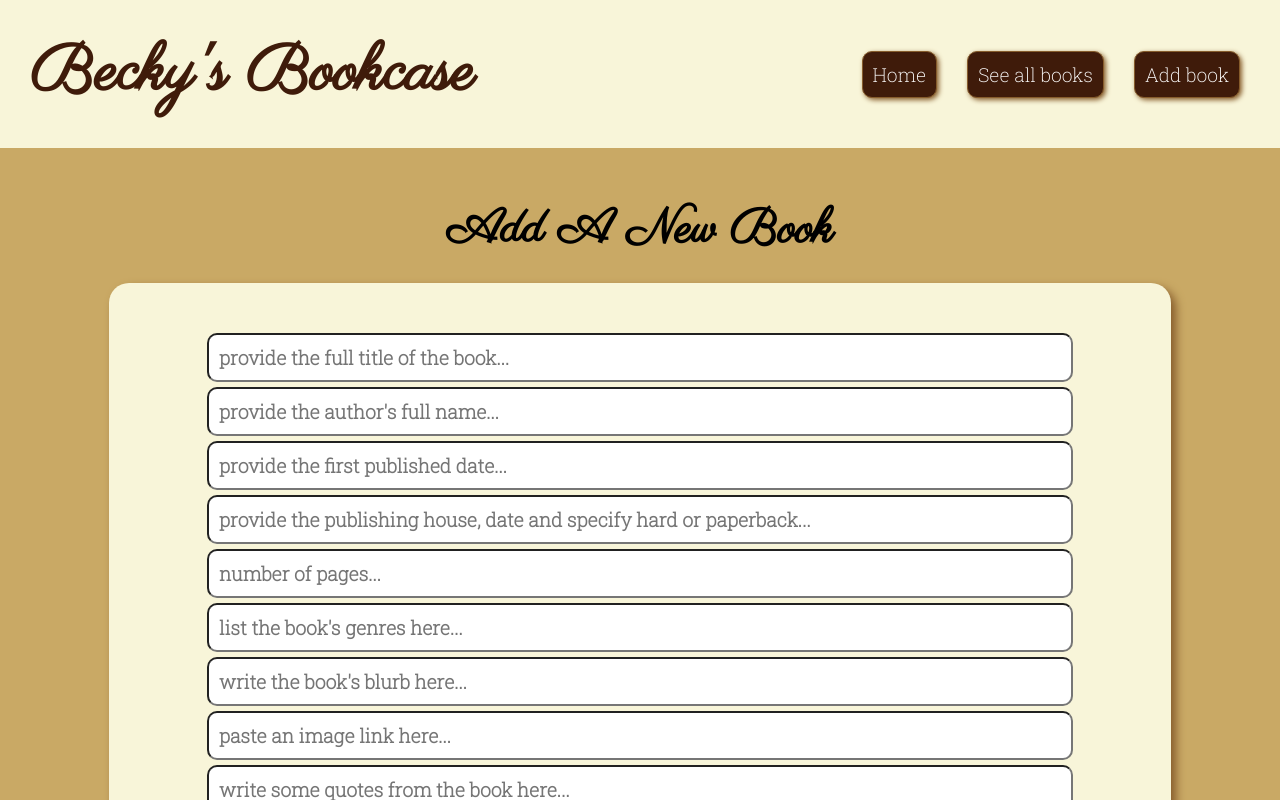
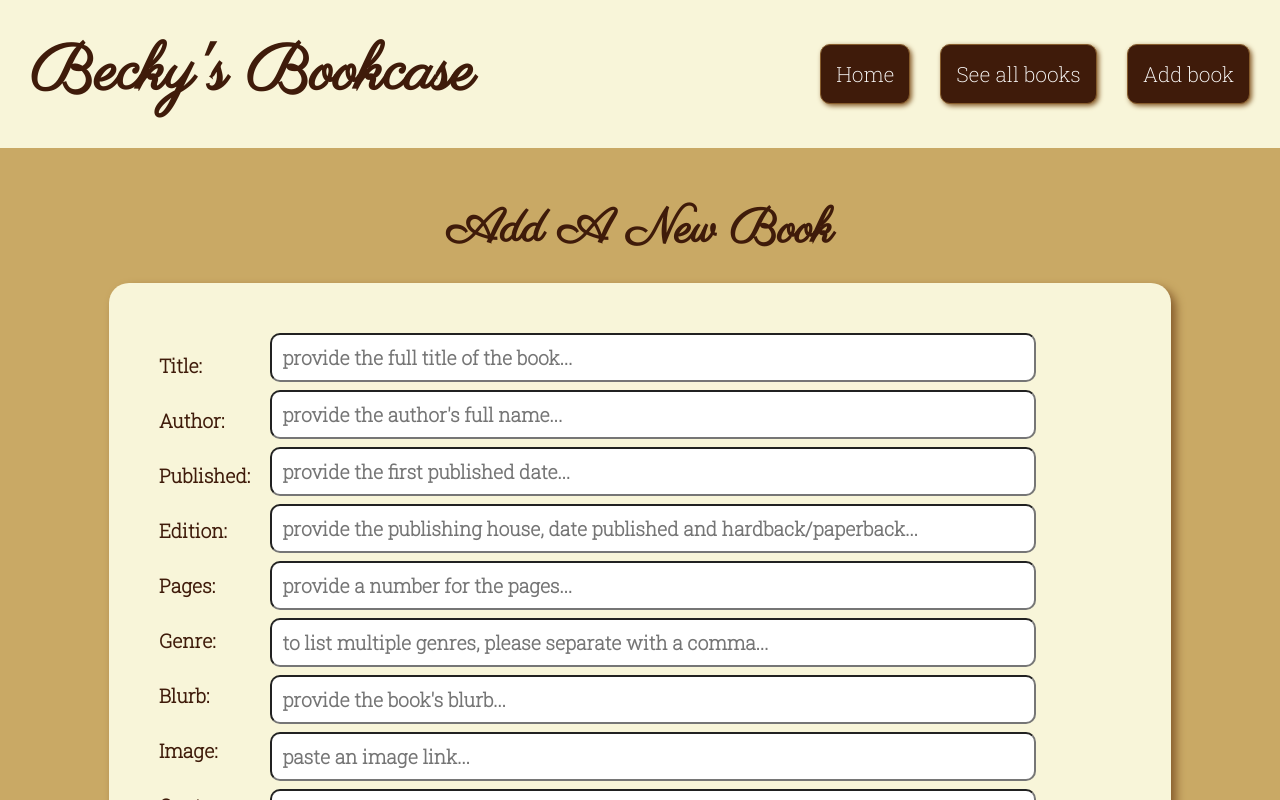
Before and after one commit to BeckyRushton/fullstack-project, a React (Create React App) app in the folder frontend/frontend-app/: page /newbook in a window 1280 px wide. Shown: the top 800 px of the page. Built offline with nearby package versions, Linux system fonts and the light colour scheme; no server answers.

Commit message:
added form functionality and styled buttons again

```diff
--- a/frontend/frontend-app/src/components/BookForm/BookForm.jsx
+++ b/frontend/frontend-app/src/components/BookForm/BookForm.jsx
@@ -8,7 +8,9 @@ const BookForm = ({ defaultFormState, handleSubmit, formTitle }) => {
 
   const handleValidation = (event) => {
     event.preventDefault();
-
+    if (isNaN(newBook.pages)) {
+      alert("Number of pages must be a number");
+    }
     if (Object.values(newBook).some((value) => !value)) {
       alert("Missing content, unable to proceed");
       return;
@@ -20,8 +22,22 @@ const BookForm = ({ defaultFormState, handleSubmit, formTitle }) => {
     <div className="form-container">
       <h2 className="form-container__title">{formTitle}</h2>
       <form className="form-container__form" onSubmit={handleValidation}>
+        <div className="form-container__form--labels">
+          <label htmlFor="bookTitle">Title:</label>
+          <label htmlFor="bookAuthor">Author:</label>
+          <label htmlFor="bookPublished">Published:</label>
+          <label htmlFor="bookEdition">Edition:</label>
+          <label htmlFor="bookPages">Pages:</label>
+          <label htmlFor="bookGenres">Genre:</label>
+          <label htmlFor="bookBlurb">Blurb:</label>
+          <label htmlFor="bookImage">Image:</label>
+          <label htmlFor="bookQuotes">Quotes:</label>
+        </div>
+        <div className="form-container__form--inputs">
+          {" "}
           <input
             className="form-container__input"
+            id="bookTitle"
             type="text"
             placeholder="provide the full title of the book..."
             value={newBook.title}
@@ -31,6 +47,7 @@ const BookForm = ({ defaultFormState, handleSubmit, formTitle }) => {
           />
           <input
             className="form-container__input"
+            id="bookAuthor"
             type="text"
             placeholder="provide the author's full name..."
             value={newBook.author}
@@ -40,6 +57,7 @@ const BookForm = ({ defaultFormState, handleSubmit, formTitle }) => {
           />
           <input
             className="form-container__input"
+            id="bookPublished"
             type="text"
             placeholder="provide the first published date..."
             value={newBook.published}
@@ -49,8 +67,9 @@ const BookForm = ({ defaultFormState, handleSubmit, formTitle }) => {
           />
           <input
             className="form-container__input"
+            id="bookEdition"
             type="text"
-          placeholder="provide the publishing house, date and specify hard or paperback..."
+            placeholder="provide the publishing house, date published and hardback/paperback..."
             value={newBook.edition}
             onInput={(event) =>
               setNewBook({ ...newBook, edition: event.target.value })
@@ -58,8 +77,9 @@ const BookForm = ({ defaultFormState, handleSubmit, formTitle }) => {
           />
           <input
             className="form-container__input"
+            id="bookPages"
             type="text"
-          placeholder="number of pages..."
+            placeholder="provide a number for the pages..."
             value={newBook.pages}
             onInput={(event) =>
               setNewBook({ ...newBook, pages: event.target.value })
@@ -67,17 +87,20 @@ const BookForm = ({ defaultFormState, handleSubmit, formTitle }) => {
           />
           <input
             className="form-container__input"
+            id="bookGenres"
             type="text"
-          placeholder="list the book's genres here..."
+            placeholder="to list multiple genres, please separate with a comma..."
             value={newBook.genre}
-          onInput={(event) =>
-            setNewBook({ ...newBook, genre: event.target.value })
-          }
+            onInput={(event) => {
+              const genreArr = event.target.value.split(",");
+              setNewBook({ ...newBook, genre: genreArr });
+            }}
           />
           <input
             className="form-container__input"
+            id="bookBlurb"
             type="text"
-          placeholder="write the book's blurb here..."
+            placeholder="provide the book's blurb..."
             value={newBook.blurb}
             onInput={(event) =>
               setNewBook({ ...newBook, blurb: event.target.value })
@@ -85,8 +108,9 @@ const BookForm = ({ defaultFormState, handleSubmit, formTitle }) => {
           />
           <input
             className="form-container__input"
+            id="bookImage"
             type="text"
-          placeholder="paste an image link here..."
+            placeholder="paste an image link..."
             value={newBook.image}
             onInput={(event) =>
               setNewBook({ ...newBook, image: event.target.value })
@@ -94,18 +118,19 @@ const BookForm = ({ defaultFormState, handleSubmit, formTitle }) => {
           />
           <input
             className="form-container__input"
+            id="bookQuotes"
             type="text"
-          placeholder="write some quotes from the book here..."
-          value={newBook.quotes}
-          onInput={(event) =>
-            setNewBook({ ...newBook, quotes: event.target.value })
-          }
+            placeholder="To write multiple quotes, please separate with a full stop..."
+            onInput={(event) => {
+              const quoteArr = event.target.value.split(".");
+              setNewBook({ ...newBook, quotes: quoteArr });
+            }}
           />
-
+        </div>
+      </form>
       <button type="submit" className="form-container__button">
         <Button buttonText={"Submit"} />
       </button>
-      </form>
     </div>
   );
 };
--- a/frontend/frontend-app/src/components/BookForm/BookForm.scss
+++ b/frontend/frontend-app/src/components/BookForm/BookForm.scss
@@ -1,5 +1,10 @@
 @import "../../styles/variables";
-
+label {
+  font-family: $main-font;
+  font-weight: bold;
+  font-size: 1.2rem;
+  color: $dark-brown;
+}
 .form-container {
   display: flex;
   flex-direction: column;
@@ -8,6 +13,7 @@
   gap: 20px;
   &__title {
     font-family: $accent-font;
+    color: $dark-brown;
     font-size: 3rem;
     text-align: center;
   }
@@ -18,15 +24,28 @@
     border-radius: 20px;
     box-shadow: 5px 5px 10px $mid-brown;
     display: flex;
-    flex-direction: column;
-    justify-content: space-evenly;
+    flex-direction: row;
+    justify-content: center;
     align-items: center;
     padding: 50px;
-    gap: 5px;
+    gap: 20px;
+
+    &--labels {
+      display: flex;
+      flex-direction: column;
+      gap: 30px;
+    }
+    &--inputs {
+      display: flex;
+      flex-direction: column;
+      gap: 8px;
+      width: 100%;
+    }
   }
   &__button {
-    background-color: $colour-cream;
+    background-color: $light-brown;
     border: none;
+    margin-top: 30px;
   }
   &__input {
     font-family: $main-font;
--- a/frontend/frontend-app/src/components/Button/Button.scss
+++ b/frontend/frontend-app/src/components/Button/Button.scss
@@ -5,10 +5,9 @@
   border: 1px solid $mid-brown;
   border-radius: 10px;
   width: fit-content;
-  padding: 10px;
-  margin: 10px;
+  padding: 15px;
   font-family: $main-font;
-  font-size: 1.2rem;
+  font-size: 1.3rem;
   background-color: $dark-brown;
   color: $colour-white;
   box-shadow: 2px 2px 5px $mid-brown;
--- a/frontend/frontend-app/src/components/Menu/Menu.scss
+++ b/frontend/frontend-app/src/components/Menu/Menu.scss
@@ -2,5 +2,5 @@
   display: flex;
   justify-content: center;
   align-items: center;
-  gap: 10px;
+  gap: 30px;
 }
--- a/frontend/frontend-app/src/pages/NewBook/NewBook.jsx
+++ b/frontend/frontend-app/src/pages/NewBook/NewBook.jsx
@@ -6,7 +6,8 @@ import Footer from "../../components/Footer/Footer";
 
 const NewBook = () => {
   const handleSubmit = async (book) => {
-    const result = await fetch("http://localhost:8080/books", {
+    console.log(book);
+    const result = await fetch("http://localhost:8080/book", {
       method: "POST",
       headers: {
         "Content-Type": "application/json",
```
Also changed, not shown: 2 other files (tests, documents, lock files or other folders). Lines whose indentation alone changed are shown as unchanged.
